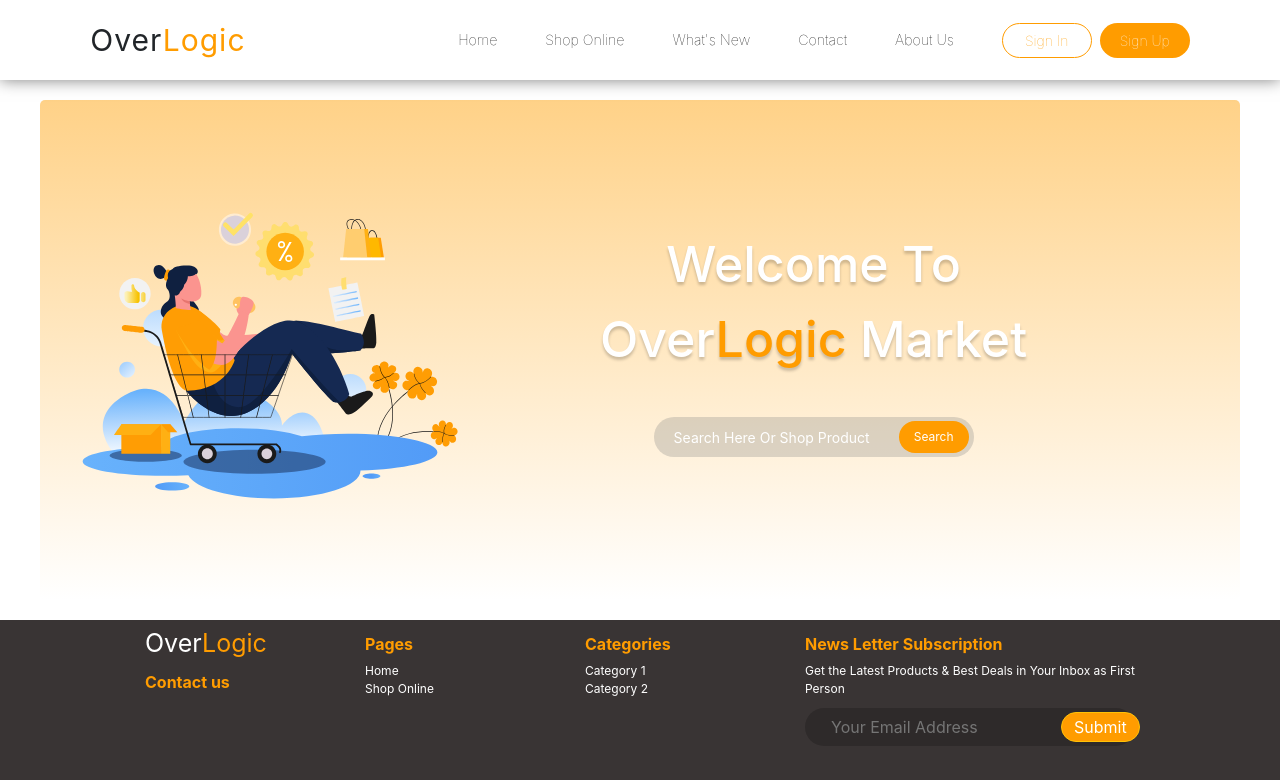
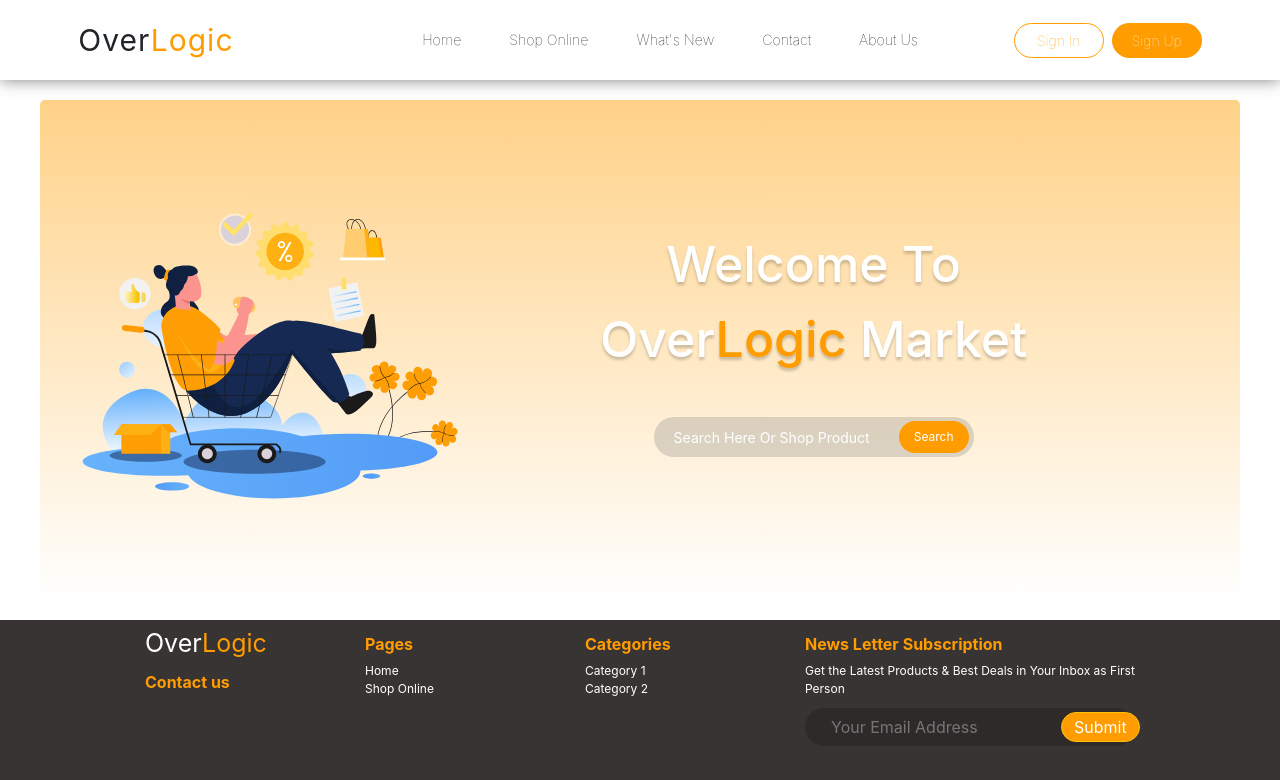
Before and after one commit to FJR-Overlogic/nextts-ovlomarket, a Next.js app: page / in a window 1280 px wide. Shown: the top 780 px of the page. Built offline with nearby package versions, Linux system fonts and the light colour scheme.

Commit message:
Update: navbar view

```diff
--- a/src/components/layouts/navbar/navbar.module.css
+++ b/src/components/layouts/navbar/navbar.module.css
@@ -11,6 +11,7 @@
   font-size: 30px;
   margin: auto;
   letter-spacing: 1px;
+  cursor: default;
 }
 
 .nav-box ul {
--- a/src/components/layouts/navbar/navbar.tsx
+++ b/src/components/layouts/navbar/navbar.tsx
@@ -53,7 +53,7 @@ export default function Navbar() {
               <div className={`${styles["li-navbar-text"]}`}>About Us</div>
             </Link>
           </li>
-          <div className={`d-flex ${styles["sign-box"]}`}>
+          <div className={`d-flex ${styles["sign-box"]} ms-5`}>
             <Link className={`nav-link ${styles["sign-in-box"]}`} href="#">
               Sign In
             </Link>
```
